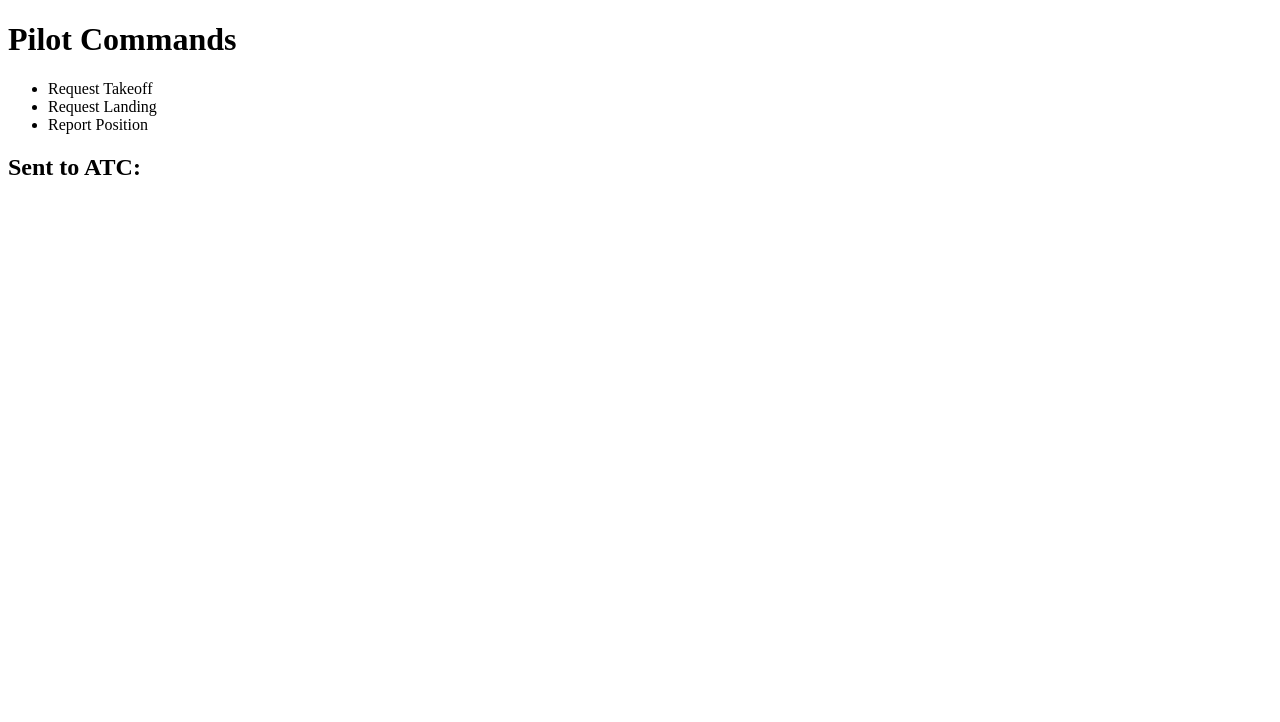
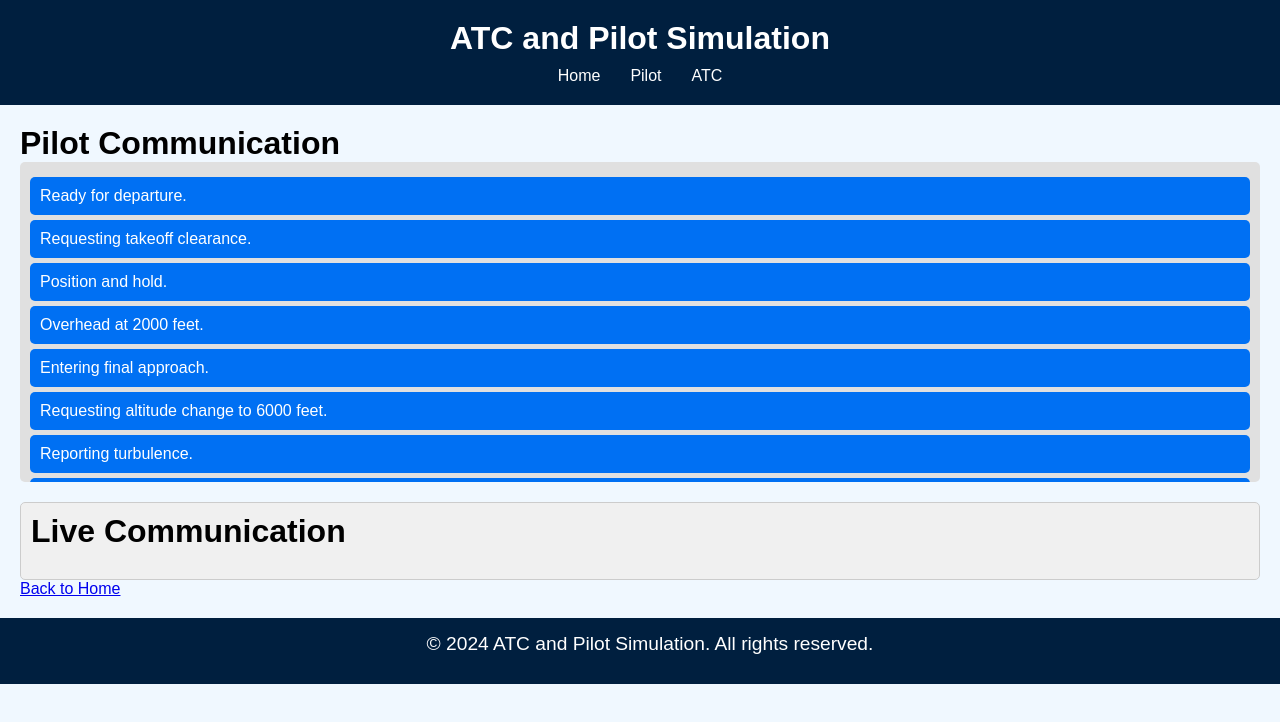
Before and after one commit to Deo-Ekodi/air-traffic-control, a Next.js app in the folder atc/: page /pilot in a window 1280 px wide. Shown: the top 722 px of the page. Built offline with nearby package versions, Linux system fonts and the light colour scheme.

Commit message:
better interface

```diff
--- /dev/null
+++ b/atc/app/components/Footer.js
@@ -0,0 +1,8 @@
+// app/Footer.js
+export default function Footer() {
+    return (
+      <footer>
+        <p>© 2024 ATC and Pilot Simulation. All rights reserved.</p>
+      </footer>
+    );
+  }
--- /dev/null
+++ b/atc/app/components/Header.js
@@ -0,0 +1,15 @@
+// app/Header.js
+import Link from 'next/link';
+
+export default function Header() {
+  return (
+    <header>
+      <h1>ATC and Pilot Simulation</h1>
+      <nav>
+        <Link href="/">Home</Link>
+        <Link href="/pilot">Pilot</Link>
+        <Link href="/atc">ATC</Link>
+      </nav>
+    </header>
+  );
+}
--- /dev/null
+++ b/atc/app/events/events.js
@@ -0,0 +1,19 @@
+// events.js
+const EventEmitter = {
+    events: {},
+
+    on(event, listener) {
+      if (!this.events[event]) {
+        this.events[event] = [];
+      }
+      this.events[event].push(listener);
+    },
+
+    emit(event, data) {
+      if (this.events[event]) {
+        this.events[event].forEach(listener => listener(data));
+      }
+    }
+  };
+
+  export default EventEmitter;
--- a/atc/app/globals.css
+++ b/atc/app/globals.css
@@ -2,7 +2,34 @@
 body {
   margin: 0;
   font-family: Arial, sans-serif;
-  background-color: #f4f4f4;
+  background-color: #f0f8ff;
+}
+
+header {
+  background-color: #001f3f;
+  color: white;
+  padding: 20px;
+  text-align: center;
+}
+
+header nav {
+  margin-top: 10px;
+}
+
+header nav a {
+  margin: 0 15px;
+  color: white;
+  text-decoration: none;
+}
+
+footer {
+  background-color: #001f3f;
+  color: white;
+  text-align: center;
+  padding: 10px;
+  position: relative;
+  bottom: 0;
+  width: 100%;
 }
 
 .home {
@@ -11,7 +38,7 @@ body {
 }
 
 .links a {
-  display: block;
+  display: inline-block;
   margin: 20px 0;
   padding: 10px 20px;
   background-color: #0070f3;
@@ -45,3 +72,102 @@ ul li {
 .output h2 {
   font-size: 1.5em;
 }
+
+/* Basic styling */
+.container {
+  height: 100vh;
+  display: flex;
+  flex-direction: column;
+  justify-content: center;
+  align-items: center;
+  background-color: #001f3f;
+  color: white;
+  font-family: 'Arial', sans-serif;
+}
+
+/* Radar animation */
+.atcContainer {
+  position: relative;
+  width: 300px;
+  height: 300px;
+  border-radius: 50%;
+  border: 2px solid #ffffff;
+  animation: radar-spin 10s linear infinite;
+  box-shadow: 0 0 10px rgba(255, 255, 255, 0.7);
+}
+
+.radar {
+  width: 100%;
+  height: 100%;
+  background: conic-gradient(transparent 0%, rgba(0, 255, 0, 0.5) 50%, transparent 100%);
+  border-radius: 50%;
+  animation: radar-sweep 3s linear infinite;
+}
+
+.centerText {
+  position: absolute;
+  top: 50%;
+  left: 50%;
+  transform: translate(-50%, -50%);
+  text-align: center;
+}
+
+.description {
+  margin-top: 20px;
+}
+
+h1, h2 {
+  margin: 0;
+  font-size: 2rem;
+}
+
+p {
+  font-size: 1.2rem;
+  margin-top: 5px;
+}
+
+/* Animations */
+@keyframes radar-spin {
+  100% {
+    transform: rotate(360deg);
+  }
+}
+
+@keyframes radar-sweep {
+  0% {
+    transform: rotate(0deg);
+  }
+  100% {
+    transform: rotate(360deg);
+  }
+}
+
+.commands-container {
+  max-height: 300px; /* Adjust as needed */
+  overflow-y: auto;
+  background-color: #e0e0e0;
+  border-radius: 5px;
+  margin-bottom: 20px;
+  padding: 10px;
+}
+
+.command {
+  padding: 10px;
+  margin: 5px 0;
+  background-color: #0070f3;
+  color: white;
+  border-radius: 5px;
+  cursor: pointer;
+  transition: background-color 0.3s;
+}
+
+.command:hover {
+  background-color: #005bb5;
+}
+
+.communication-panel {
+  padding: 10px;
+  background-color: #f0f0f0;
+  border: 1px solid #ccc;
+  border-radius: 5px;
+}
--- a/atc/app/layout.js
+++ b/atc/app/layout.js
@@ -1,8 +1,21 @@
 // app/layout.js
-export default function RootLayout({ children }) {
+import './globals.css';
+import Header from './components/Header';
+import Footer from './components/Footer';
+
+export const metadata = {
+  title: 'ATC and Pilot Simulation',
+  description: 'Simulate communications between ATC and pilots.',
+};
+
+export default function Layout({ children }) {
   return (
     <html lang="en">
-      <body>{children}</body>
+      <body>
+        <Header />
+        <main>{children}</main>
+        <Footer />
+      </body>
     </html>
   );
 }
--- a/atc/app/pilot/page.js
+++ b/atc/app/pilot/page.js
@@ -1,35 +1,75 @@
-// pages/pilot.js
-'use client';
-import { useState } from 'react';
+"use client";
+
+import Link from 'next/link';
+import '../globals.css';
+import EventEmitter from '../events/events';
+
+let receivedMessage = ""; // Shared variable for receiving messages
+
+const commands = [
+  "Ready for departure.",
+  "Requesting takeoff clearance.",
+  "Position and hold.",
+  "Overhead at 2000 feet.",
+  "Entering final approach.",
+  "Requesting altitude change to 6000 feet.",
+  "Reporting turbulence.",
+  "Requesting frequency change.",
+  "Fuel status: 45 minutes remaining.",
+  "Requesting emergency landing.",
+  "Flying visual approach.",
+  "On final approach, gear down.",
+  "Requesting vector to final.",
+  "Confirming ILS approach.",
+  "Requesting taxi clearance.",
+  "Requesting pushback clearance.",
+  "Reporting go-around.",
+  "Requesting landing clearance.",
+  "Navigating to waypoint ZULU.",
+  "Need assistance on the runway.",
+  "Requesting route change.",
+  "Check-in with ATC.",
+  "Confirming altimeter setting.",
+  "Requesting flight level change.",
+  "In a holding pattern."
+];
+
+const handleCommandClick = (command) => {
+  receivedMessage = command;
+  speakMessage(command);
+  EventEmitter.emit('messageReceived', command); // Emit the message
+};
+
+const speakMessage = (message) => {
+  const utterance = new SpeechSynthesisUtterance(message);
+  window.speechSynthesis.speak(utterance);
+};
+
+// Listen for incoming messages
+EventEmitter.on('messageSent', (message) => {
+  receivedMessage = message;
+});
 
 export default function Pilot() {
-  const [command, setCommand] = useState('');
-  const pilotCommands = ['Request Takeoff', 'Request Landing', 'Report Position'];
-
-  const handleClick = (cmd) => {
-    setCommand(cmd);
-    playAudio(cmd);
-  };
-
-  const playAudio = (cmd) => {
-    const utterance = new SpeechSynthesisUtterance(cmd);
-    speechSynthesis.speak(utterance);
-  };
-
   return (
     <div className="page">
-      <h1>Pilot Commands</h1>
-      <ul>
-        {pilotCommands.map((cmd, index) => (
-          <li key={index} onClick={() => handleClick(cmd)}>
-            {cmd}
-          </li>
+      <h1>Pilot Communication</h1>
+      <div className="commands-container">
+        {commands.map((command, index) => (
+          <div
+            key={index}
+            className="command"
+            onClick={() => handleCommandClick(command)}
+          >
+            {command}
+          </div>
         ))}
-      </ul>
-      <div className="output">
-        <h2>Sent to ATC:</h2>
-        <p>{command}</p>
       </div>
+      <div className="communication-panel">
+        <h2>Live Communication</h2>
+        <p>{receivedMessage}</p>
+      </div>
+      <Link href="/">Back to Home</Link>
     </div>
   );
 }
```
Also changed, not shown: atc/app/atc/page.js (+70 -26 lines), atc/app/page.js (+43 -4 lines), 1 other file (tests, documents, lock files or other folders).
